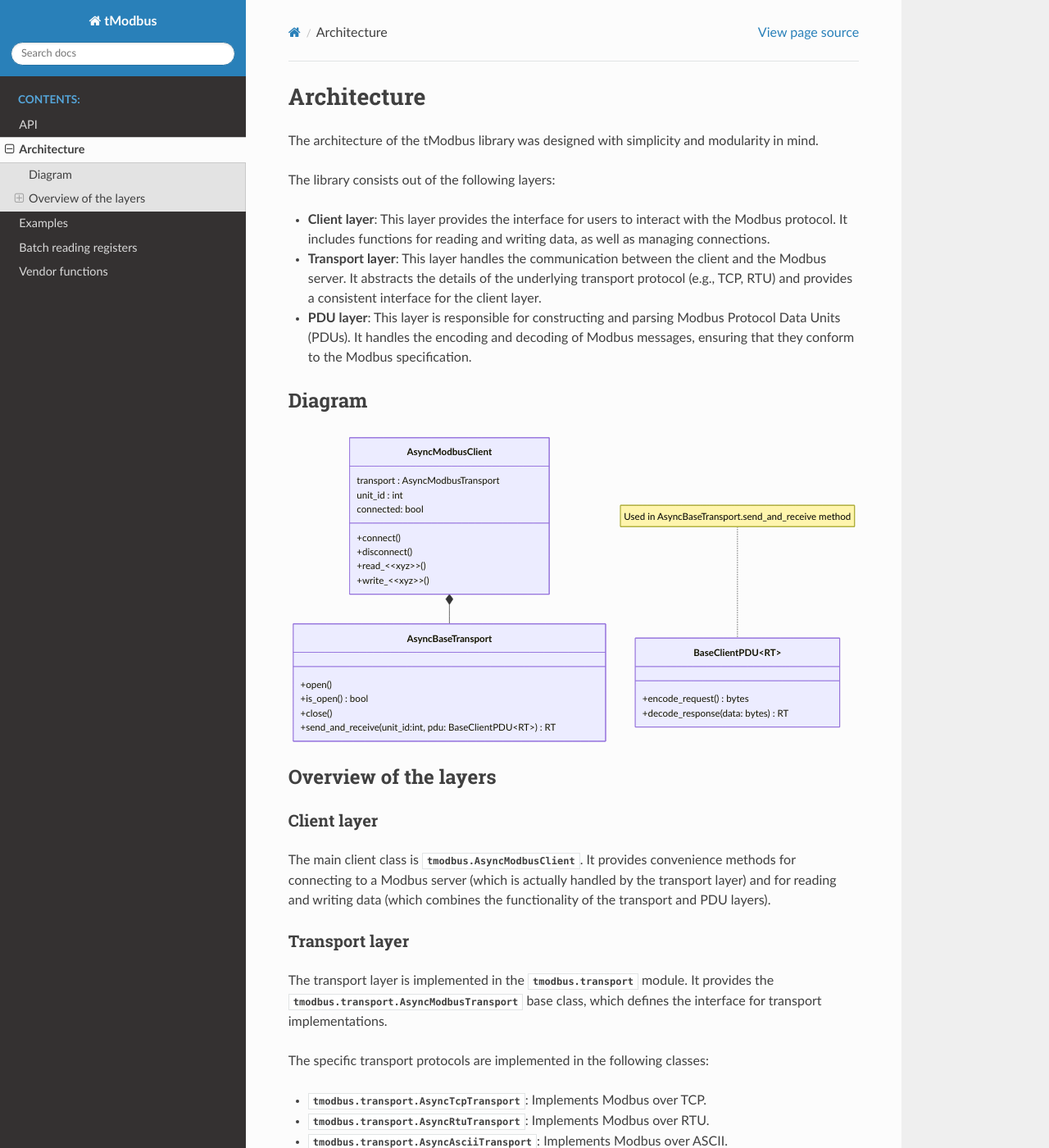
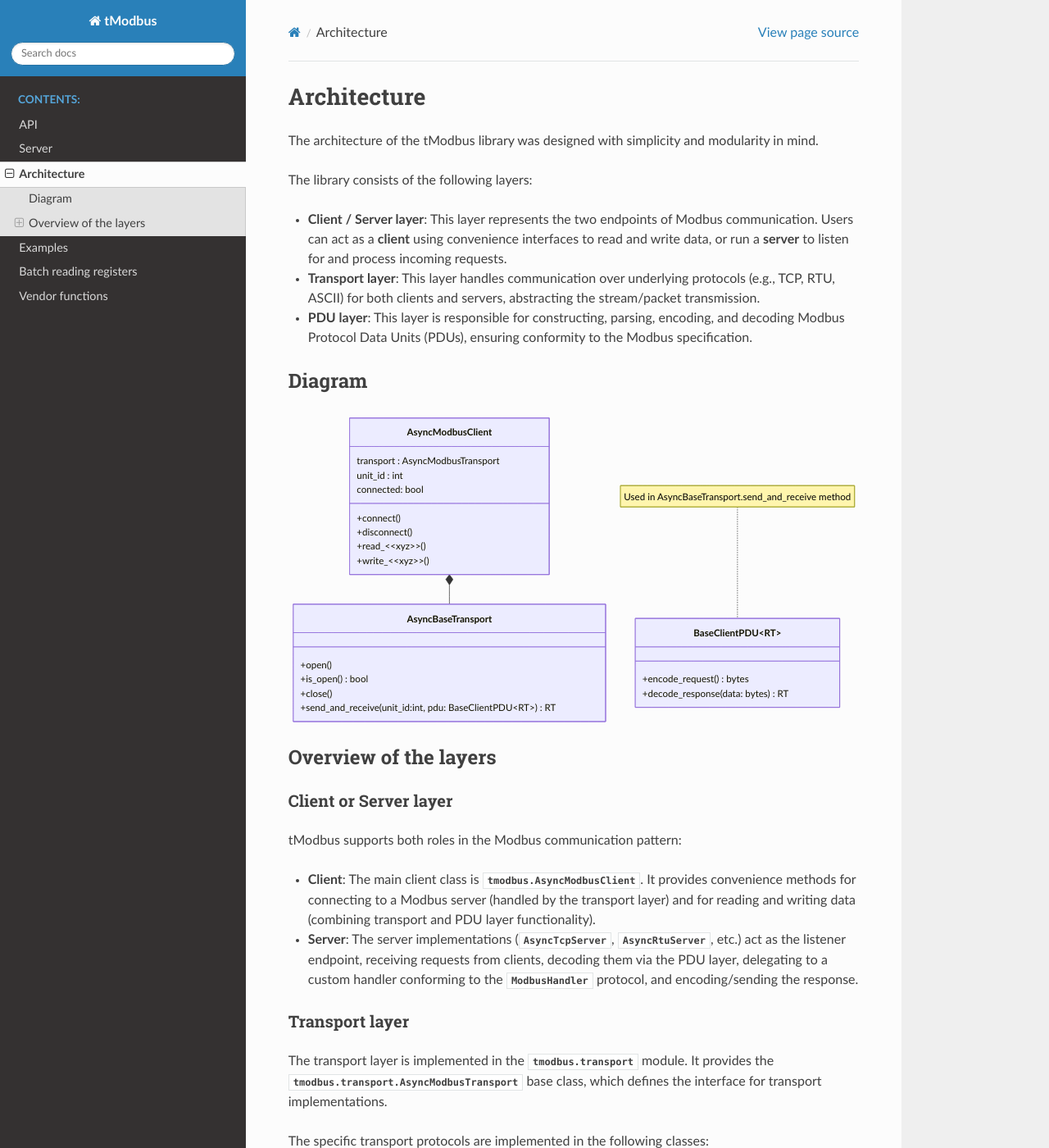
Before and after one commit to wlcrs/tmodbus, a Sphinx documentation site: the page built from docs/source/architecture.rst, in a window 1280 px wide and 1400 px high. Shown: the whole window at 82% size. Built offline with Sphinx 7.4.7 and the Read the Docs theme 3.1.0, drawn with Linux system fonts in a browser that asks for light colours; the version number could not be read and is left out.

Commit message:
Add server docs

```diff
--- a/docs/source/architecture.rst
+++ b/docs/source/architecture.rst
@@ -1,23 +1,25 @@
-Architecture
-============
+##############
+ Architecture
+##############
 
 The architecture of the tModbus library was designed with simplicity and modularity in
 mind.
 
-The library consists out of the following layers:
+The library consists of the following layers:
 
-- **Client layer**: This layer provides the interface for users to interact with the
-  Modbus protocol. It includes functions for reading and writing data, as well as
-  managing connections.
-- **Transport layer**: This layer handles the communication between the client and the
-  Modbus server. It abstracts the details of the underlying transport protocol (e.g.,
-  TCP, RTU) and provides a consistent interface for the client layer.
-- **PDU layer**: This layer is responsible for constructing and parsing Modbus Protocol
-  Data Units (PDUs). It handles the encoding and decoding of Modbus messages, ensuring
-  that they conform to the Modbus specification.
+- **Client / Server layer**: This layer represents the two endpoints of Modbus
+  communication. Users can act as a **client** using convenience interfaces to read and
+  write data, or run a **server** to listen for and process incoming requests.
+- **Transport layer**: This layer handles communication over underlying protocols (e.g.,
+  TCP, RTU, ASCII) for both clients and servers, abstracting the stream/packet
+  transmission.
+- **PDU layer**: This layer is responsible for constructing, parsing, encoding, and
+  decoding Modbus Protocol Data Units (PDUs), ensuring conformity to the Modbus
+  specification.
 
-Diagram
--------
+*********
+ Diagram
+*********
 
 .. mermaid::
 
@@ -48,19 +50,26 @@
              +decode_response(data: bytes) RT
          }
 
-Overview of the layers
-----------------------
+************************
+ Overview of the layers
+************************
 
-Client layer
-~~~~~~~~~~~~
+Client or Server layer
+======================
 
-The main client class is :class:`tmodbus.AsyncModbusClient`. It provides convenience
-methods for connecting to a Modbus server (which is actually handled by the transport
-layer) and for reading and writing data (which combines the functionality of the
-transport and PDU layers).
+tModbus supports both roles in the Modbus communication pattern:
+
+- **Client**: The main client class is :class:`tmodbus.AsyncModbusClient`. It provides
+  convenience methods for connecting to a Modbus server (handled by the transport layer)
+  and for reading and writing data (combining transport and PDU layer functionality).
+- **Server**: The server implementations (:class:`~tmodbus.server.AsyncTcpServer`,
+  :class:`~tmodbus.server.AsyncRtuServer`, etc.) act as the listener endpoint, receiving
+  requests from clients, decoding them via the PDU layer, delegating to a custom handler
+  conforming to the :class:`~tmodbus.server.ModbusHandler` protocol, and
+  encoding/sending the response.
 
 Transport layer
-~~~~~~~~~~~~~~~
+===============
 
 The transport layer is implemented in the :mod:`tmodbus.transport` module. It provides
 the :class:`tmodbus.transport.AsyncModbusTransport` base class, which defines the
@@ -82,7 +91,7 @@
 specify the retry- and stop-conditions.
 
 PDU layer
-~~~~~~~~~
+=========
 
 The PDU layer is responsible for constructing and parsing Modbus Protocol Data Units
 (PDUs). It handles the encoding and decoding of Modbus messages, ensuring that they
--- a/pyproject.toml
+++ b/pyproject.toml
@@ -144,7 +144,7 @@
 dev = [
   { include-group = "test" },
   "codespell==2.4.2",
-  "docstrfmt>=1.11.1",
+  "docstrfmt>=2.2.0",
   "mypy==2.2.0",
   "pre-commit==4.3.0",
   "pre-commit-hooks==6.0.0",
```
Also changed, not shown: docs/source/api.rst (+36 -14 lines), docs/source/examples.rst (+26 -12 lines), docs/source/index.rst (+7 -4 lines), docs/source/server.rst (added, +204 -0 lines), 6 other files.
